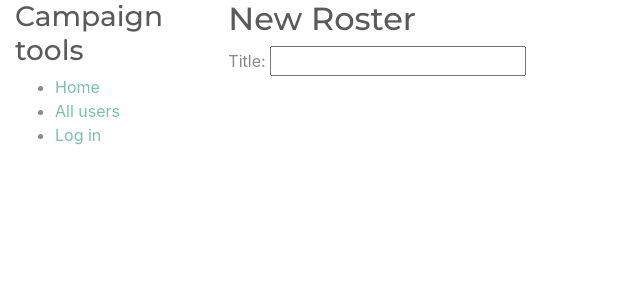
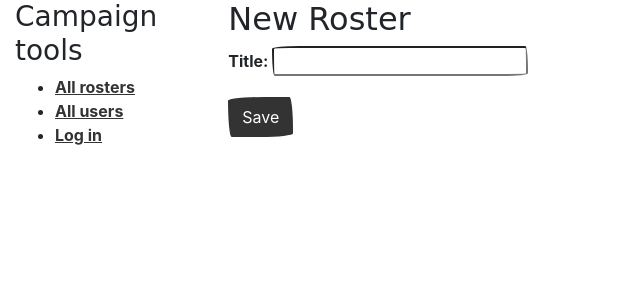
Before and after one commit to gersteinj/campaign-tools, a Django app: page /rosters/add/ in a window 1280 px wide. Shown: the top 300 px of the page, without its empty margins (0-640 px from the left). Run offline with Django 3.2, Linux system fonts and the light colour scheme; some libraries are stand-ins or nearby versions; some web fonts are replaced.

Commit message:
renamed things for clarity

```diff
--- a/rostertools/forms.py
+++ b/rostertools/forms.py
@@ -2,7 +2,7 @@ from django import forms
 from django.forms import ModelForm
 from .models import Roster
 
-class CreateRosterForm(ModelForm):
+class RosterForm(ModelForm):
     class Meta:
         model = Roster
         exclude = ['owner']
--- a/rostertools/templates/rostertools/add_roster.html
+++ b/rostertools/templates/rostertools/edit_roster.html
@@ -4,6 +4,6 @@
     <h2>New Roster</h2>
     <form method="POST" >{% csrf_token %}
         {{ form.as_p }}
-        <button type="submit" class="save btn btn-default">Save</button>
+        <button type="submit" class="save btn btn-primary">Save</button>
     </form>
 {% endblock content %}
--- a/rostertools/templates/rostertools/roster_detail.html
+++ b/rostertools/templates/rostertools/roster_detail.html
@@ -10,4 +10,9 @@
     <p>{{ unit }}   </p>
     {% endfor %}
 </ul>
+{% if user == roster.owner %}
+<a class="btn btn-primary" href="{% url 'rostertools:edit roster' pk=roster.pk %}">Edit roster</a>
+{% else %}
+<p>Only the owner is permitted to edit this list.</p>
+{% endif %}
 {% endblock content %}
--- a/rostertools/urls.py
+++ b/rostertools/urls.py
@@ -4,8 +4,9 @@ from . import views
 app_name='rostertools'
 urlpatterns = [
     path('', views.RosterListView.as_view(), name='index'),
-    path('roster/<int:pk>/', views.RosterDetailView.as_view(), name='view roster'),
+    path('rosters/<int:pk>/', views.RosterDetailView.as_view(), name='view roster'),
     path('users/', views.UsersListView.as_view(), name='users'),
     path('users/<str:username>/', views.UserRosterListView.as_view(), name='user'),
     path('rosters/add/', views.add_roster, name="add roster"),
+    path('rosters/edit/<int:pk>/', views.edit_roster, name='edit roster'),
 ]
--- a/rostertools/views.py
+++ b/rostertools/views.py
@@ -6,7 +6,7 @@ from django.views import generic
 from django.contrib.auth.models import User
 
 from .models import Roster, Unit
-from .forms import CreateRosterForm
+from .forms import RosterForm
 
 # Create your views here.
 class RosterListView(generic.ListView):
@@ -32,15 +32,30 @@ class UserRosterListView(generic.ListView):
 
 def add_roster(request):
     if request.method == 'POST':
-        form = CreateRosterForm(request.POST)
+        form = RosterForm(request.POST)
         if form.is_valid():
             roster = form.save(commit=False)
             roster.owner = request.user
             roster.save()
             return redirect('rostertools:view roster', pk=roster.pk)
     else:
-        form = CreateRosterForm()
-    return render(request, 'rostertools/add_roster.html', {'form': form})
+        form = RosterForm()
+    return render(request, 'rostertools/edit_roster.html', {'form': form})
+
+def edit_roster(request, pk):
+    roster = get_object_or_404(Roster, pk=pk)
+    if request.method == 'POST':
+        form = RosterForm(request.POST, instance=roster)
+        if form.is_valid():
+            roster = form.save(commit=False)
+            roster.owner = request.user
+            roster.save()
+            return redirect('rostertools:view roster', pk=roster.pk)
+    else:
+        form = RosterForm(instance=roster)
+    return render(request, 'rostertools/edit_roster.html', {'form': form})
+
+
 
 # @login_required
 # def user_rosters(request, username):
--- a/templates/base.html
+++ b/templates/base.html
@@ -5,9 +5,9 @@
     <meta charset="UTF-8">
     <meta name="viewport" content="width=device-width, initial-scale=1.0">
     <meta http-equiv="X-UA-Compatible" content="ie=edge">
-    <!-- <link href="https://stackpath.bootstrapcdn.com/bootswatch/4.1.1/sketchy/bootstrap.min.css" rel="stylesheet" integrity="sha384-LlPOZK7jvvPEMrrhdqVlEYmX2u/GWKdcq/p7wuVYAUladqNeK7VN1PUZQDmiqlql" crossorigin="anonymous"> -->
+    <link href="https://stackpath.bootstrapcdn.com/bootswatch/4.1.1/sketchy/bootstrap.min.css" rel="stylesheet" integrity="sha384-LlPOZK7jvvPEMrrhdqVlEYmX2u/GWKdcq/p7wuVYAUladqNeK7VN1PUZQDmiqlql" crossorigin="anonymous">
     <!-- <link href="https://stackpath.bootstrapcdn.com/bootswatch/4.1.1/solar/bootstrap.min.css" rel="stylesheet" integrity="sha384-5R1YdaymXlWnSzNCZhBMJnL6ZRBonq3cnj8A38eihLMaAb66oNJhErrQy9jIGHkl" crossorigin="anonymous"> -->
-    <link href="https://stackpath.bootstrapcdn.com/bootswatch/4.1.1/minty/bootstrap.min.css" rel="stylesheet" integrity="sha384-4eGtnTOp6je5m6l1Zcp2WUGR9Y7kJZuAiD3Pk2GAW3uNRgHQSIqcrcAxBipzlbWP" crossorigin="anonymous">
+    <!-- <link href="https://stackpath.bootstrapcdn.com/bootswatch/4.1.1/minty/bootstrap.min.css" rel="stylesheet" integrity="sha384-4eGtnTOp6je5m6l1Zcp2WUGR9Y7kJZuAiD3Pk2GAW3uNRgHQSIqcrcAxBipzlbWP" crossorigin="anonymous"> -->
     <script src="https://code.jquery.com/jquery-3.2.1.slim.min.js" integrity="sha384-KJ3o2DKtIkvYIK3UENzmM7KCkRr/rE9/Qpg6aAZGJwFDMVNA/GpGFF93hXpG5KkN" crossorigin="anonymous"></script>
     <script src="https://cdnjs.cloudflare.com/ajax/libs/popper.js/1.12.9/umd/popper.min.js" integrity="sha384-ApNbgh9B+Y1QKtv3Rn7W3mgPxhU9K/ScQsAP7hUibX39j7fakFPskvXusvfa0b4Q" crossorigin="anonymous"></script>
     <script src="https://maxcdn.bootstrapcdn.com/bootstrap/4.0.0/js/bootstrap.min.js" integrity="sha384-JZR6Spejh4U02d8jOt6vLEHfe/JQGiRRSQQxSfFWpi1MquVdAyjUar5+76PVCmYl" crossorigin="anonymous"></script>
@@ -24,7 +24,7 @@
                 {% endif %}
 
                 <ul class="sidebar-nav">
-                    <li><a href="{% url 'rostertools:index' %}">Home</a></li>
+                    <li><a href="{% url 'rostertools:index' %}">All rosters</a></li>
                     <li><a href="{% url 'rostertools:users' %}">All users</a></li>
                     {% if user.is_authenticated %}
                         <li><a href="{% url 'rostertools:user' user.get_username %}">My rosters</a></li>
```
Also changed, not shown: 1 other file.
